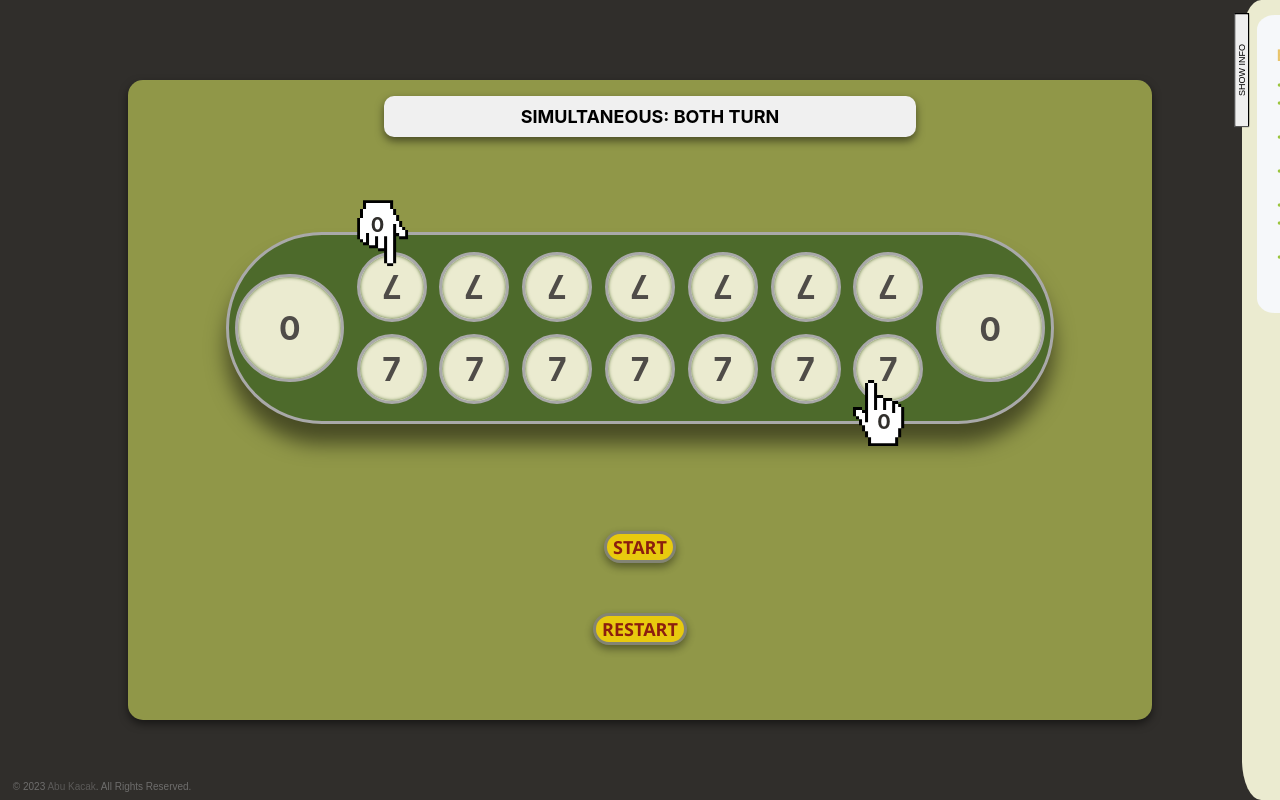
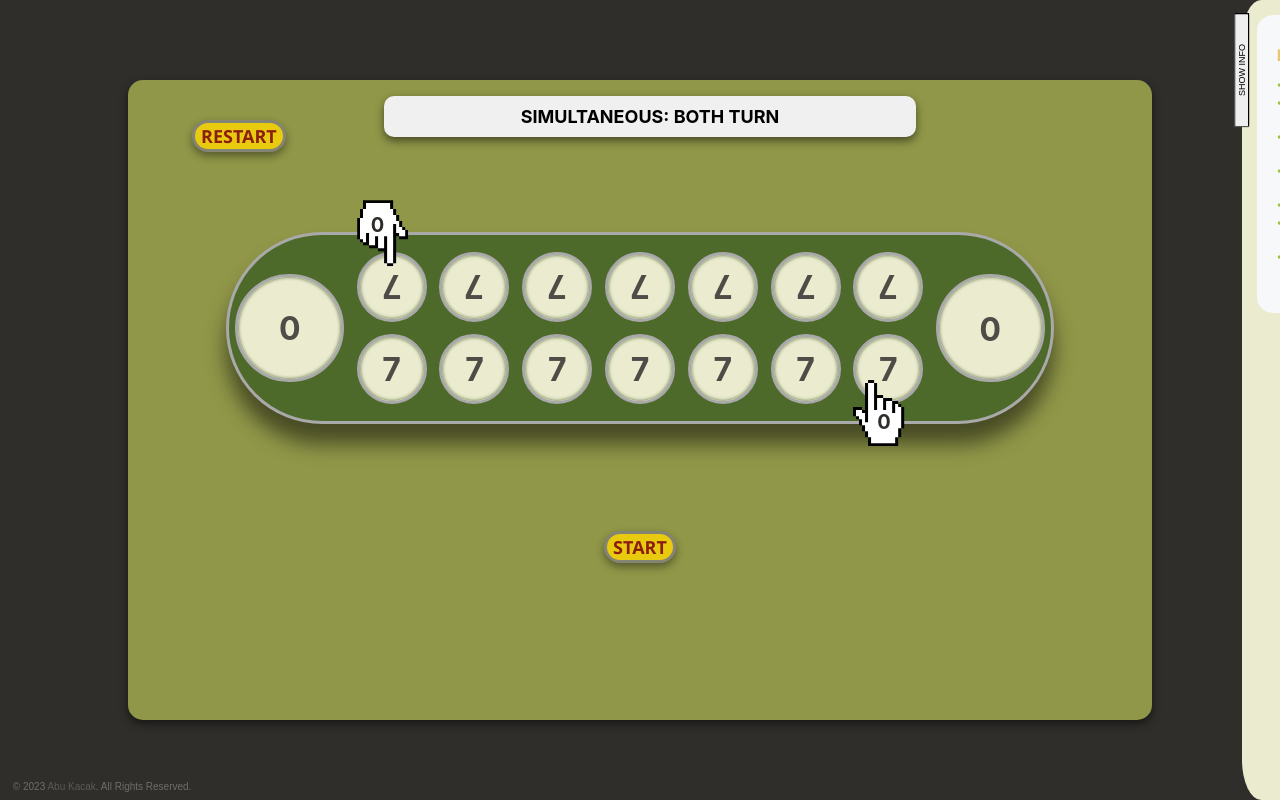
Before and after one commit to ubAI6689/congkak-react, a React (Create React App) app: page / in a window 1280 px wide. Built offline with nearby package versions, Linux system fonts and the light colour scheme.

Commit message:
adjust restart button position

```diff
--- a/src/components/CongkakBoard.css
+++ b/src/components/CongkakBoard.css
@@ -84,11 +84,12 @@ body {
 .app-wrapper .button-refresh {
   /* height: 10hv; */
   position: absolute;
-  top: 75%;
+  top: 15vh;
+  left: 15vw;
   width: auto;
   border-radius: 2vw;
   box-shadow: 0px 4px 8px rgba(0, 0, 0, 0.5);
-  margin-top: 1%;
+  /* margin-top: 1%;  */
 
   opacity: 0.8;
   font-family:'Segoe UI', Tahoma, Geneva, Verdana, sans-serif;
```
